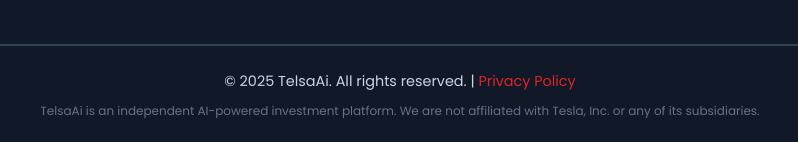
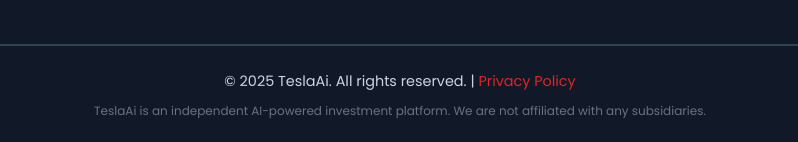
Before and after one commit to Sax883/teslaaai, a website: page index.html in a window 1280 px wide. Shown: the part 6153-6295 px from the top of the page, 240-1038 px from the left. Drawn offline with Linux system fonts and the light colour scheme.

Commit message:
Update footer branding in index.html

```diff
--- a/index.html
+++ b/index.html
@@ -267,8 +267,8 @@
     </section>
 
     <footer>
-    <p>© 2025 TelsaAi. All rights reserved. | <a href="privacy.html">Privacy Policy</a></p>
-    <p style="font-size: 0.75rem; color: #6b7280; margin-top: 8px; padding: 0 20px;">TelsaAi is an independent AI-powered investment platform. We are not affiliated with Tesla, Inc. or any of its subsidiaries.</p>
+    <p>© 2025 TeslaAi. All rights reserved. | <a href="privacy.html">Privacy Policy</a></p>
+    <p style="font-size: 0.75rem; color: #6b7280; margin-top: 8px; padding: 0 20px;">TeslaAi is an independent AI-powered investment platform. We are not affiliated with any subsidiaries.</p>
     </footer>
 
     <script>
```
